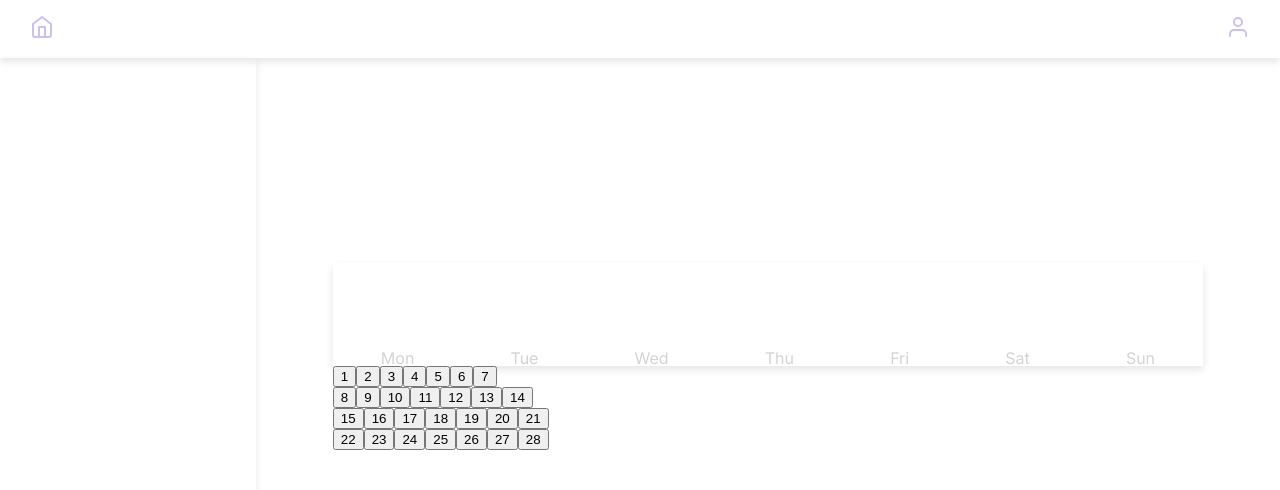
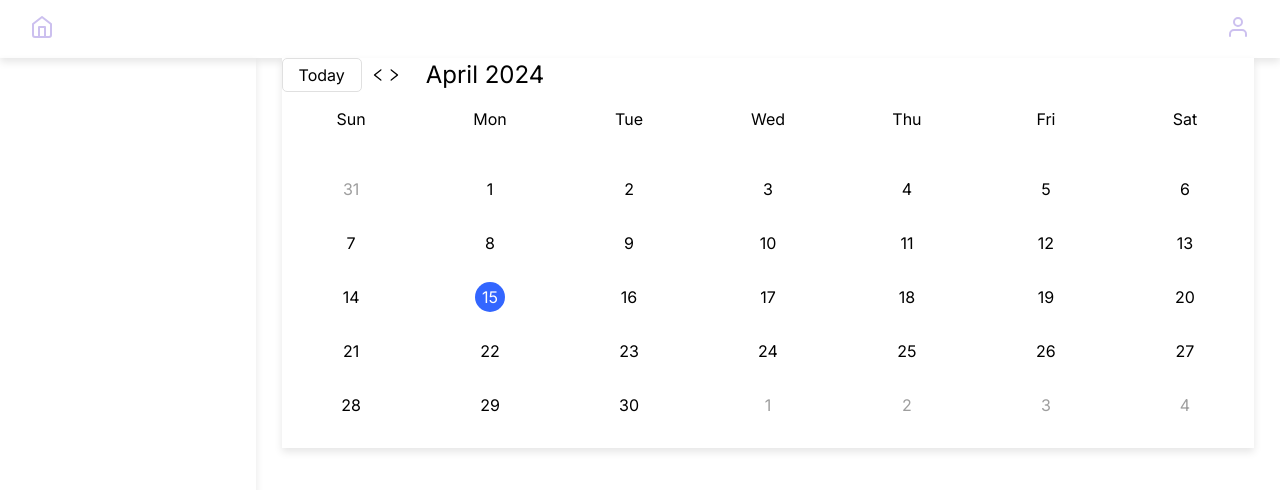
Before and after one commit to klarabratteby/VacayCalendar, a Next.js app: page /calendar in a window 1280 px wide. Shown: the top 490 px of the page. Built offline with nearby package versions, Linux system fonts and the light colour scheme.

Commit message:
Styling + Calendar functionality using date-fns

```diff
--- a/package.json
+++ b/package.json
@@ -9,6 +9,8 @@
     "lint": "next lint"
   },
   "dependencies": {
+    "@types/date-fns": "^2.6.0",
+    "date-fns": "^3.6.0",
     "firebase": "^10.11.0",
     "next": "14.1.4",
     "react": "^18",
--- a/src/components/layout/calendar-dashboard/calendar-dashboard.module.css
+++ b/src/components/layout/calendar-dashboard/calendar-dashboard.module.css
@@ -1,5 +1,4 @@
 .calendarDashboard {
   flex:1;
-
   height: 50rem;
 }
--- a/src/components/layout/calendar/calendar.module.css
+++ b/src/components/layout/calendar/calendar.module.css
@@ -1,32 +1,71 @@
 .calendarContainer {
-  width: 85%;
+  width: 95%;
   margin: auto;
-  padding-top: 20%;
+  box-shadow: 0 0.25rem 0.5rem rgba(0, 0, 0, 0.1);
 }
 
 .datepickerContainer {
+  display: flex;
+  align-items: center;
+  background: white;
+}
+
+.changeMonth {
+  margin: 0px 20px;
+}
+
+.currentMonth {
+  margin-left: 24px;
+  font-size: 24px;
+}
+
+.weekContainer {
+  display: grid;
+  grid-template-columns: repeat(7, 1fr);
+  background: white;
+  padding: 1rem 0;
+  place-items: center;
 
 }
 
-.weekdayContainer {
+.date {
+  margin: 12px;
+  height: 30px;
+  width: 30px;
+  cursor: pointer;
   display: flex;
-  margin: auto;
-  justify-content: space-around;
-  background: white;
-  box-shadow: 0 0.25rem 0.5rem rgba(0, 0, 0, 0.1);
-  padding-top: 10%;
+  justify-content: center;
+  align-items: center;
+}
+
+.weekDay {
+  cursor: default;
+  padding: 0.2rem;
+}
+
+.inactiveDay {
+  color: #9e9e9e;
+}
+.today {
+  background: #efefee;
+  border-radius: 50%;
+}
+
+.selectedDay {
+  color: white;
+  background: #3366ff;
+  border-radius: 50%;
 
 }
 
-.weekDay {
-  color:lightgray
-
+.todayButton {
+  border: 1px solid #e0e0e0;
+  border-radius: 5px;
+  padding: 8px 16px;
+  cursor: pointer;
+  margin-right: 8px;
 }
 
-.calendar {
-
+.todayButton:hover {
+  background: #efefef;
 }
-
-.week {
-
-}
--- a/src/components/layout/calendar/calendar.tsx
+++ b/src/components/layout/calendar/calendar.tsx
@@ -1,41 +1,118 @@
-import React from 'react'
-import {Weekday,Date} from '../../../../types'
+"use client"
+import React, { useState } from "react";
 import styles from './calendar.module.css'
-import {Weekdays} from '../../../configs/weekdays'
-import {monthDates} from '../../../configs/monthdays';
+import {
+  format,
+  startOfWeek,
+  addDays,
+  startOfMonth,
+  endOfMonth,
+  endOfWeek,
+  isSameMonth,
+  isSameDay,
+  subMonths,
+  addMonths
+} from "date-fns";
 
+import { AiOutlineLeft, AiOutlineRight } from "react-icons/ai";
 
 export default function Calendar() {
-  const generateDates = (date: number) => {
-    for (let i=0; i<7;i++){
-      //Fix component later
-      return <button className="date" value={date}><p>{date}</p></button>
+  const [selectedDate, setSelectedDate] = useState<Date>(new Date());
+  const [activeDate, setActiveDate] = useState<Date>(new Date());
+
+  const getHeader = () => {
+    return (
+      <div className={styles.datepickerContainer}>
+        <div
+          className={styles.todayButton}
+          onClick={() => {
+            setSelectedDate(new Date());
+            setActiveDate(new Date());
+          }}
+        >
+          Today
+        </div>
+        <AiOutlineLeft
+          onClick={() => setActiveDate(subMonths(activeDate, 1))}
+        />
+        <AiOutlineRight
+          onClick={() => setActiveDate(addMonths(activeDate, 1))}
+        />
+        <h2 className={styles.currentMonth}>{format(activeDate, "MMMM yyyy")}</h2>
+      </div>
+    );
+  };
+
+  const getWeekDaysNames = () => {
+    const weekStartDate = startOfWeek(activeDate);
+    const weekDays = [];
+    for (let day = 0; day < 7; day++) {
+      weekDays.push(
+        <div className={styles.weekDay}>
+           {format(addDays(weekStartDate, day), "E")}
+        </div>
+      );
     }
-  }
-  const generateWeeks = (dates: Array<Date>) => {
-    let daysInWeek = 7;
-    let tempArray = [];
-    for (let i=0; i < dates.length;i+= daysInWeek) {
-      tempArray.push(dates.slice(i,i+daysInWeek));
+    return <div className={styles.weekContainer}>{weekDays}</div>;
+  };
+
+  const generateDatesForCurrentWeek = (date: Date, selectedDate: Date, activeDate: Date) => {
+    let currentDate: Date = date;
+    const week: JSX.Element[] = [];
+    for (let day = 0; day < 7; day++) {
+      const cloneDate: Date = new Date(currentDate);
+      let classNames: string = styles.date;
+      if (!isSameMonth(currentDate, activeDate)) {
+        classNames += " " + styles.inactiveDay;
+      }
+      if (isSameDay(currentDate, selectedDate)) {
+        classNames += " " + styles.selectedDay;
+      }
+      if (isSameDay(currentDate, new Date())) {
+        classNames += " " + styles.today;
+      }
+      week.push(
+        <div
+          className={classNames}
+          onClick={() => {
+            setSelectedDate(cloneDate);
+          }}
+          key={day}
+        >
+          {format(currentDate, "d")}
+        </div>
+      );
+      currentDate = addDays(currentDate, 1);
     }
-    return tempArray;
-  }
+    return <>{week}</>;
+  };
+
+  const getDates = () => {
+    const startOfTheSelectedMonth = startOfMonth(activeDate);
+    const endOfTheSelectedMonth = endOfMonth(activeDate);
+    const startDate = startOfWeek(startOfTheSelectedMonth);
+    const endDate = endOfWeek(endOfTheSelectedMonth);
+
+    let currentDate = startDate;
+
+    const allWeeks: JSX.Element[]=[];
+
+    while (currentDate <= endDate) {
+      allWeeks.push(
+        generateDatesForCurrentWeek(currentDate, selectedDate, activeDate)
+      );
+      currentDate = addDays(currentDate, 7);
+    }
+
+    return <div className={styles.weekContainer}>{allWeeks}</div>;
+  };
+
   return (
+
     <div className={styles.calendarContainer}>
-      <div className={styles.datepickerContainer}></div>
-      <div className={styles.weekdayContainer}>
-        {Weekdays.map(day => (
-          <div className={styles.weekDay}>{day}</div>
-        ))}
-      </div>
-      <div className={styles.calendar}>
-        {generateWeeks(monthDates).map(week => (
-          <div className={styles.week}>
-            {week.map(day => (generateDates(day.day)))}
-          </div>
-        ))
-        }
-      </div>
+      {getHeader()}
+      {getWeekDaysNames()}
+      {getDates()}
     </div>
-  )
-}
+  );
+};
--- a/src/configs/monthdays.ts
+++ /dev/null
@@ -1,12 +0,0 @@
-import { Date } from '../types'
-
-function generateDates():Date[] {
-  let dates: Date[] = [];
-  for(let i=1;i<29;i++) {
-    let date:Date = {day: i};
-    dates.push(date);
-  }
-  return dates
-}
-
-export const monthDates: Date[] = generateDates();
--- a/src/configs/weekdays.ts
+++ /dev/null
@@ -1 +0,0 @@
-export const Weekdays: Array<string> = ['Mon','Tue','Wed','Thu','Fri','Sat','Sun'];
```
Also changed, not shown: types.ts (deleted, +0 -7 lines), 1 other file (tests, documents, lock files or other folders).
